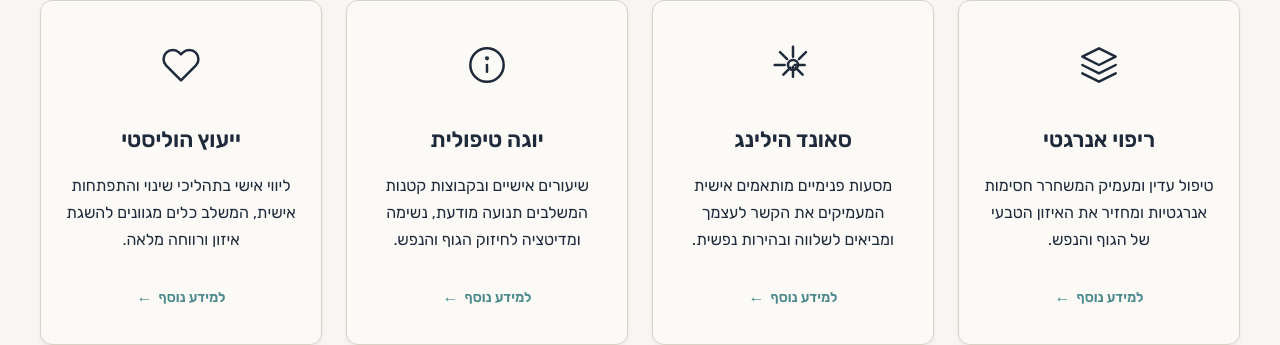
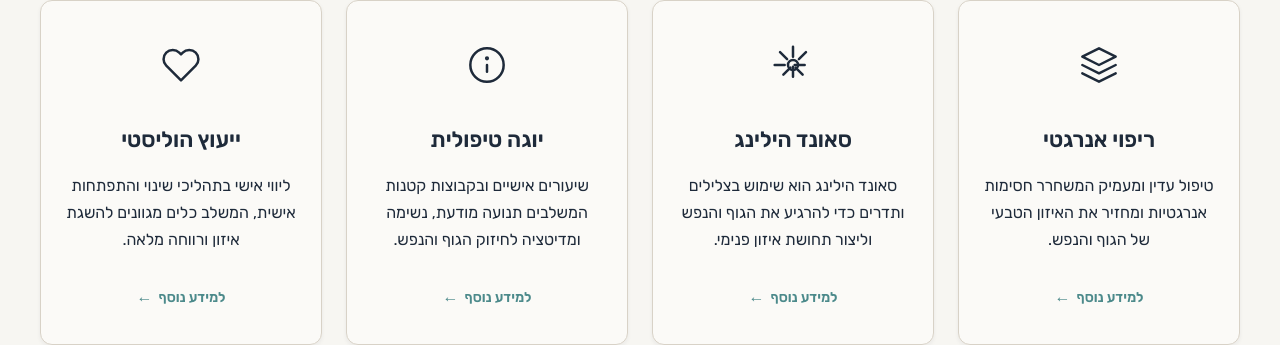
Before and after one commit to slipwoker/zappy-website-8adfbab4-27e0-480b-91bc-b8491be47ed3, a plain HTML site: page index.html in a window 1280 px wide. Shown: the part 1012-1357 px from the top of the page. Drawn offline with Linux system fonts and the light colour scheme; no server answers.

```diff
--- a/index.html
+++ b/index.html
@@ -1332,7 +1332,11 @@
         <h3 class="zappy-editable" style="">
 
 סאונד הילינג</h3>
-        <p class="zappy-editable">מסעות פנימיים מותאמים אישית המעמיקים את הקשר לעצמך ומביאים לשלווה ובהירות נפשית.</p>
+        <p class="zappy-editable" style="">
+
+
+
+סאונד הילינג הוא שימוש בצלילים ותדרים כדי להרגיע את הגוף והנפש וליצור תחושת איזון פנימי.</p>
         <a href="/services" class="service-link btn btn-ghost zappy-editable" data-native-element="true" data-element-id="btn-1771257392094-4172wggl5" data-element-type="button" style="outline: none; color: rgb(76, 138, 139) !important; border-color: transparent !important; background-color: transparent !important; background-image: none !important;" data-original-href="/services">למידע נוסף <span class="arrow">←</span></a>
       </article><article class="service-card">
         <div class="service-icon">
```
Also changed, not shown: public/index.html (+1 -1 lines), 3 other files.
